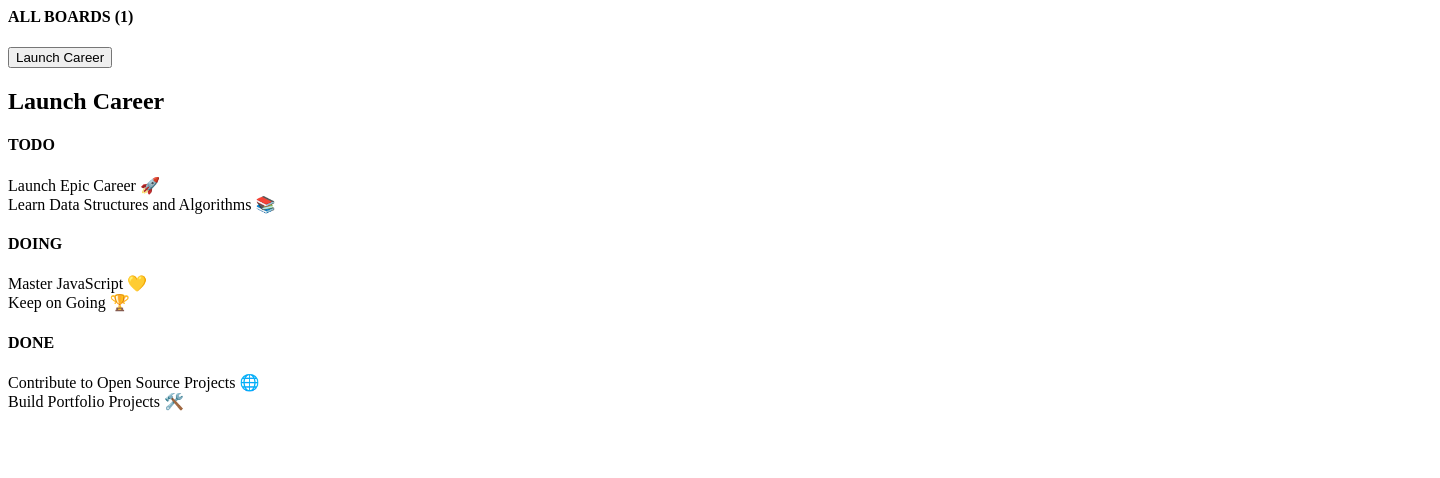
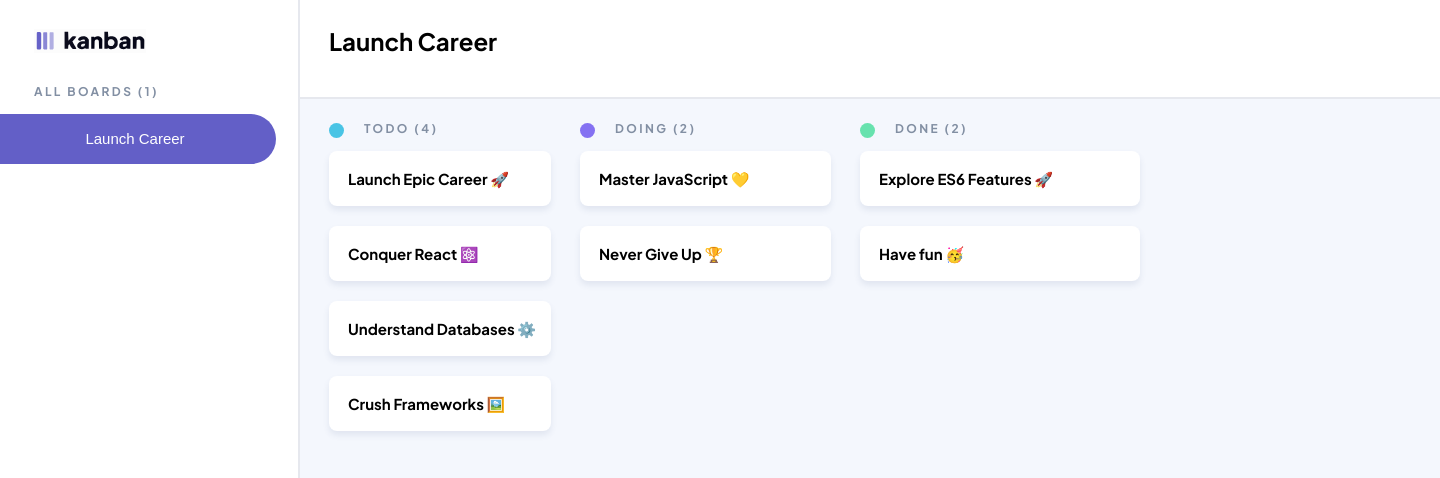
Before and after one commit to tichaonaclapperton/TICMUS25488_FTO2025_Group-B_Tichaona_Musasa_JSL01, a plain HTML site: page index.html in a window 1280 px wide. Shown: the top 478 px of the page, 1440 px wide, since content can reach past the window. Drawn offline with Linux system fonts and the light colour scheme.

Commit message:
made some changes on html
i have styled css to meet the figma design

```diff
--- a/index.html
+++ b/index.html
@@ -1,23 +1,34 @@
-<html>
+<!DOCTYPE html>
+<html lang="en">
 	<head>
-    <meta />
-    <meta />
-    <title>Document</title>
+		<meta charset="UTF-8" />
+		<meta name="viewport" content="width=device-width, initial-scale=1.0" />
+		<title>kanban</title>
+		<link rel="stylesheet" href="style.css" />
+		<link rel="icon" href="./assets/favicon.svg" />
+		<link rel="preconnect" href="https://fonts.googleapis.com" />
+		<link rel="preconnect" href="https://fonts.gstatic.com" crossorigin />
+		<link
+			href="https://fonts.googleapis.com/css2?family=Plus+Jakarta+Sans:ital,wght@0,200..800;1,200..800&family=Poppins:ital,wght@0,100;0,200;0,300;0,400;0,500;0,600;0,700;0,800;0,900;1,100;1,200;1,300;1,400;1,500;1,600;1,700;1,800;1,900&display=swap"
+			rel="stylesheet"
+		/>
 	</head>
 
 	<body>
 		<!-- Navigation Sidebar: Contains the logo, navigation links for boards, and theme toggle. -->
+		<container class="main-container">
 			<nav>
-      <div>
-        <h4>ALL BOARDS (1)</h4>
+				<img src="./assets/logo-light.svg" alt="logo" />
+				<div class="side-bar">
+					<h4 class="all-bords">ALL BOARDS (1)</h4>
 					<button>Launch Career</button>
 				</div>
 			</nav>
 
 			<!-- Main Layout: Header with board title, add task button, and main content area for task columns. -->
-    <div>
+			<div class="stick-header">
 				<header>
-        <div>
+					<div class="launch-col">
 						<h2>Launch Career</h2>
 					</div>
 				</header>
@@ -26,42 +37,45 @@
 					<main>
 						<!-- Task Columns: Display tasks grouped by status (TODO, DOING, DONE). -->
 						<div>
-            <div>
-              <span></span>
-              <h4>TODO</h4>
+							<div id="todo-col">
+								<div id="todo-round"></div>
+								<h4>TODO (4)</h4>
 							</div>
 							<!-- Tasks container for TODO -->
 							<div>
-              <div>Launch Epic Career 🚀</div>
-              <div>Learn Data Structures and Algorithms 📚</div>
+								<div id="learn">Launch Epic Career 🚀</div>
+								<div id="learn">Conquer React ⚛️</div>
+								<div id="learn">Understand Databases ⚙️</div>
+								<div id="learn">Crush Frameworks 🖼️</div>
 							</div>
 						</div>
 						<!-- DOING Column -->
 						<div>
-            <div>
-              <span></span>
-              <h4>DOING</h4>
+							<div class="doing-col">
+								<div class="doing-round"></div>
+								<h4>DOING (2)</h4>
 							</div>
 							<!-- Tasks container for DOING -->
 							<div>
-              <div>Master JavaScript 💛</div>
-              <div>Keep on Going 🏆</div>
+								<div class="doing">Master JavaScript 💛</div>
+								<div class="doing">Never Give Up 🏆</div>
 							</div>
 						</div>
 						<!-- DONE Column -->
 						<div>
-            <div>
-              <span></span>
-              <h4>DONE</h4>
+							<div id="done-col">
+								<div id="done-round"></div>
+								<h4>DONE (2)</h4>
 							</div>
 							<!-- Tasks container for DONE -->
 							<div>
-              <div>Contribute to Open Source Projects 🌐</div>
-              <div>Build Portfolio Projects 🛠️</div>
+								<div class="done">Explore ES6 Features 🚀</div>
+								<div class="done">Have fun 🥳</div>
 							</div>
 						</div>
 					</main>
 				</div>
 			</div>
+		</container>
 	</body>
 </html>
--- /dev/null
+++ b/style.css
@@ -0,0 +1,263 @@
+:root {
+	--light-grey: #828fa3;
+	--background: #ffffff;
+}
+* {
+	box-sizing: border-box;
+}
+body {
+	background-color: rgb(230, 232, 238);
+	width: 100vw;
+	font-family: Plus Jakarta Sans;
+	margin: 0;
+	padding: 0;
+}
+
+html {
+	width: 100vw;
+}
+
+/* settings that applied to both mobile and desktop */
+
+button {
+	font-style: bold;
+	font-size: 15px;
+	background-color: #635fc7;
+	width: 276px;
+	height: 50px;
+	border: 0;
+	border-top-right-radius: 100px;
+	border-bottom-right-radius: 100px;
+	color: #ffffff;
+	padding-left: 0;
+}
+
+h4 {
+	color: var(--light-grey);
+	font-size: 12px;
+	line-height: 100%;
+	font-weight: 700;
+	letter-spacing: 2.4px;
+	margin-left: 20px;
+	margin-top: 24px;
+}
+
+#learn {
+	margin-left: 29px;
+	margin-right: 29px;
+	font-size: 15px;
+	font-style: bold;
+	line-height: 100%;
+	font-weight: 700;
+	background-color: var(--background);
+	border-radius: 8px;
+	padding-top: 20px;
+	padding-bottom: 20px;
+	padding-left: 19px;
+	font-size: 15px;
+	font-style: bold;
+	line-height: 100%;
+	font-weight: 700;
+	margin-bottom: 20px;
+	box-shadow: 0px 4px 6px rgba(54, 78, 126, 0.1015);
+}
+
+/* DONE Column  */
+
+#done-round {
+	background-color: #67e2ae;
+	margin-top: 24px;
+	height: 15px;
+	width: 15px;
+	border-radius: 50%;
+}
+
+/* DOING Column */
+
+.doing-round {
+	margin-top: 24px;
+	background-color: #8471f2;
+	width: 15px;
+	height: 15px;
+	border-radius: 50%;
+}
+
+/* Tasks container for TODO */
+
+#todo-col {
+	display: flex;
+	margin-left: 29px;
+}
+
+#todo-round {
+	margin-top: 24px;
+	background-color: #49c4e5;
+	width: 15px;
+	height: 15px;
+	border-radius: 50%;
+}
+
+/* targeting mobile view only */
+
+@media (max-width: 667px) {
+	.main-container {
+		display: flex;
+		flex-direction: column;
+		background-color: #f4f7fd;
+		max-width: 375px;
+	}
+	nav {
+		background-color: var(--background);
+		margin-right: 2px;
+		margin-left: 0;
+		height: 64px;
+	}
+
+	img {
+		width: 112px;
+		height: 24px;
+		margin-top: 20px;
+		margin-left: 29px;
+	}
+
+	.side-bar,
+	h2 {
+		display: none;
+	}
+
+	/* DONE Column mobile */
+	.done {
+		background-color: var(--background);
+		border-radius: 8px;
+		padding-top: 20px;
+		padding-bottom: 20px;
+		padding-left: 19px;
+		font-size: 15px;
+		font-style: bold;
+		line-height: 100%;
+		font-weight: 700;
+		margin-bottom: 20px;
+		margin-left: 29px;
+		margin-right: 29px;
+		box-shadow: 0px 4px 6px rgba(54, 78, 126, 0.1015);
+	}
+
+	#done-col {
+		display: flex;
+		margin-left: 29px;
+	}
+
+	/* DOING Column */
+
+	.doing {
+		background-color: var(--background);
+		border-radius: 8px;
+		padding-top: 20px;
+		padding-bottom: 20px;
+		padding-left: 19px;
+		font-size: 15px;
+		font-style: bold;
+		line-height: 100%;
+		font-weight: 700;
+		margin-bottom: 20px;
+		margin-right: 29px;
+		margin-left: 29px;
+		box-shadow: 0px 4px 6px rgba(54, 78, 126, 0.1015);
+	}
+
+	.doing-col {
+		display: flex;
+		margin-left: 29px;
+	}
+}
+
+/* targeting desktop view starting anything  from 667px upwards */
+
+@media (min-width: 667px) {
+	.main-container {
+		max-width: 1440px;
+		height: 1024px;
+		display: grid;
+		grid-template-columns: 300px 1140px;
+	}
+
+	img {
+		margin-top: 29px;
+		width: 112px;
+		height: 24px;
+        margin-left: 34px;
+	}
+    .all-bords{
+        margin-left: 34px;
+    }
+	nav {
+		background-color: var(--background);
+		margin-right: 2px;
+		margin-left: 0;
+	}
+	header {
+		background-color: var(--background);
+		margin-top: 0;
+	}
+	.side-bar {
+		margin-top: 29px;
+	}
+	h2 {
+		padding-top: 29px;
+		margin-left: 29px;
+		margin-top: 0;
+		font-weight: 700;
+		font-size: 24px;
+		line-height: 100%;
+		font-style: bold;
+	}
+
+	main {
+		display: grid;
+		grid-template-columns: 280px 280px 280px;
+		background-color: #f4f7fd;
+		height: 1024px;
+		margin-top: 2px;
+	}
+	.launch-col {
+		height: 97px;
+	}
+
+	/* DONE Column desktop */
+	.done {
+		background-color: var(--background);
+		border-radius: 8px;
+		padding-top: 20px;
+		padding-bottom: 20px;
+		padding-left: 19px;
+		font-size: 15px;
+		font-style: bold;
+		line-height: 100%;
+		font-weight: 700;
+		margin-bottom: 20px;
+		box-shadow: 0px 4px 6px rgba(54, 78, 126, 0.1015);
+	}
+
+	#done-col {
+		display: flex;
+	}
+
+	/* DOING Column desktop */
+	.doing {
+		background-color: var(--background);
+		border-radius: 8px;
+		padding-top: 20px;
+		padding-bottom: 20px;
+		padding-left: 19px;
+		font-size: 15px;
+		font-style: bold;
+		line-height: 100%;
+		font-weight: 700;
+		margin-bottom: 20px;
+		margin-right: 29px;
+		box-shadow: 0px 4px 6px rgba(54, 78, 126, 0.1015);
+	}
+	.doing-col {
+		display: flex;
+	}
+}
```
Lines whose indentation alone changed are shown as unchanged.
